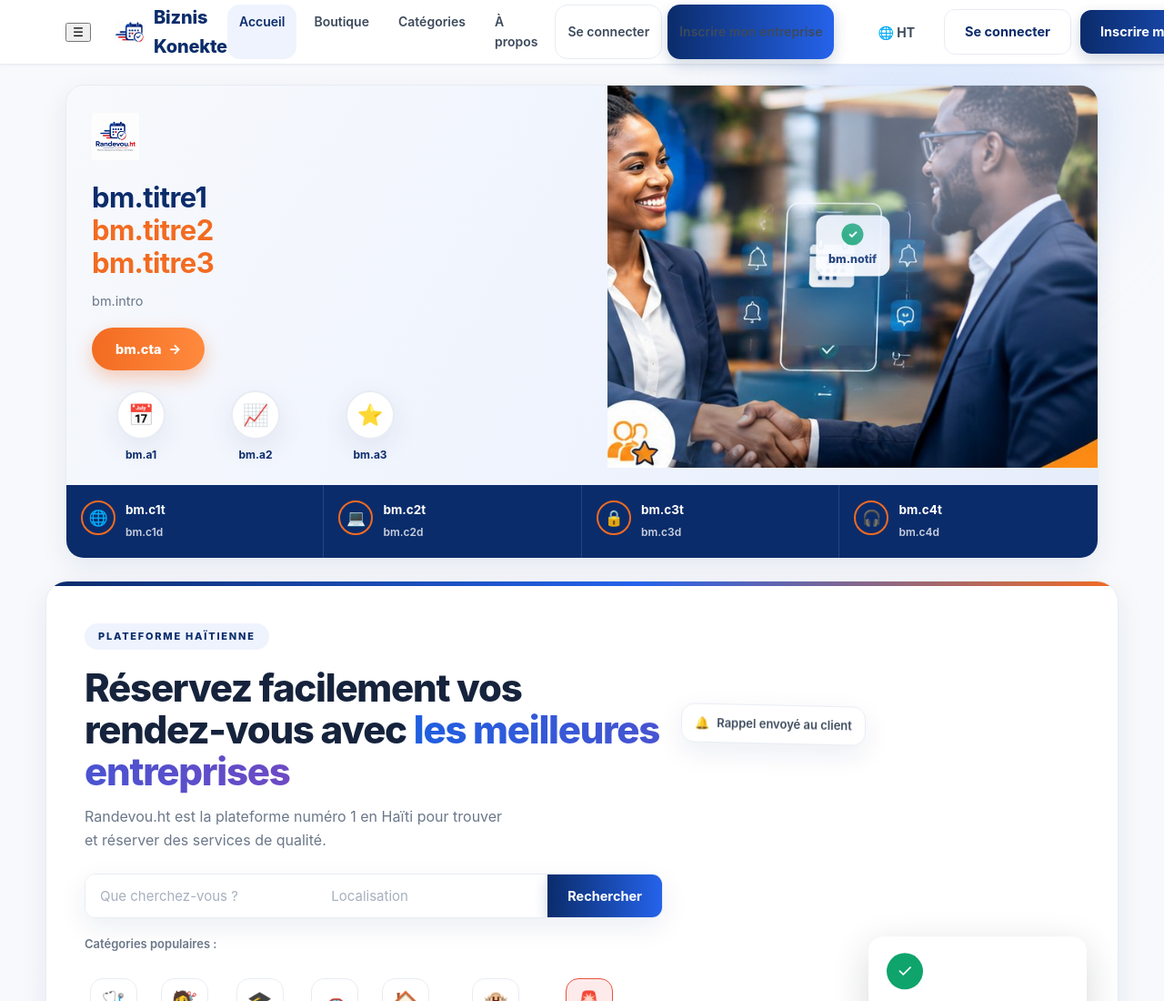
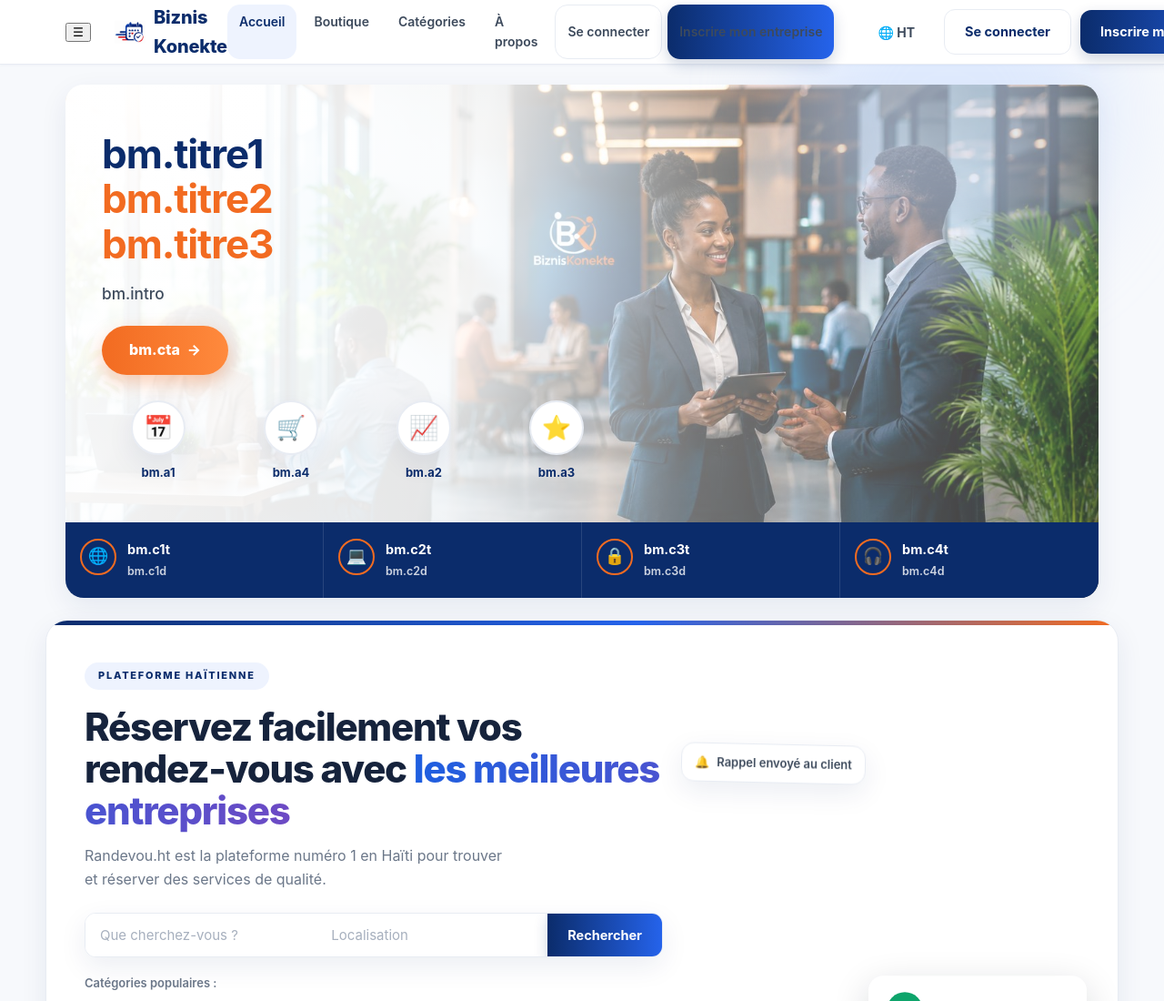
Before and after one commit to Michaeljacques-ht/ramdevou.ht, a website: page public/index.html in a window 1280 px wide. Shown: the top 1100 px of the page at 91% size. Drawn offline with Linux system fonts and the light colour scheme; no server answers.

Commit message:
Add files via upload

```diff
--- a/public/index.html
+++ b/public/index.html
@@ -10,57 +10,55 @@
 /* Héros : carte blanche à barre dégradée — signature EDUCA */
 .hero { padding: 22px 0 8px; position: relative; z-index: 0; }
 
-/* ---- Bannière de marque, entièrement en HTML pour rester traduisible ---- */
-.banniere-marque { position: relative; display: grid; grid-template-columns: 1.05fr .95fr;
-  background: linear-gradient(120deg, #F7F9FC 0%, #EEF3FE 58%, #E6EDFA 100%);
-  border: 1px solid var(--bordure); border-radius: 20px; overflow: hidden;
+/* ---- Bannière de marque : image en fond, textes en HTML traduisibles ---- */
+.banniere-marque { position: relative; border-radius: 20px; overflow: hidden;
   box-shadow: var(--ombre); margin-bottom: 24px; }
-.bm-texte { padding: 30px 28px 24px; align-self: center; }
-.bm-logo { height: 52px; width: auto; margin-bottom: 16px; }
-.bm-titre { font-size: clamp(21px, 2.5vw, 31px); line-height: 1.16; letter-spacing: -.02em; color: var(--marine); }
+/* La photo passe derrière, assombrie côté texte pour garder la lisibilité */
+.banniere-marque::before {
+  content: ''; position: absolute; inset: 0;
+  background: url('/banniere-fond.jpg') center 40% / cover no-repeat;
+}
+.banniere-marque::after {
+  content: ''; position: absolute; inset: 0;
+  background: linear-gradient(100deg, rgba(255,255,255,.96) 0%, rgba(255,255,255,.90) 38%, rgba(255,255,255,.45) 62%, rgba(255,255,255,.18) 100%);
+}
+.bm-texte { position: relative; z-index: 1; padding: 52px 40px 44px; max-width: 62%; }
+.bm-titre { font-size: clamp(28px, 3.5vw, 44px); line-height: 1.12; letter-spacing: -.025em; color: var(--marine); }
 .bm-titre span { display: block; }
 .bm-accent { color: var(--orange); }
-.bm-intro { color: var(--gris); font-size: 14.5px; margin: 12px 0 18px; max-width: 46ch; }
+.bm-intro { color: var(--texte); font-size: clamp(15px, 1.35vw, 18px); margin: 16px 0 22px; max-width: 48ch; font-weight: 500; }
 .bm-cta { background: linear-gradient(90deg, #F26B21, #FF8A3D); color: #fff; border-radius: 99px;
-  padding: 12px 26px; font-weight: 800; box-shadow: 0 8px 20px rgba(242,107,33,.32); }
+  padding: 14px 30px; font-weight: 800; font-size: 16px; box-shadow: 0 8px 20px rgba(242,107,33,.34); }
 .bm-cta:hover { transform: translateY(-1px); color: #fff; text-decoration: none; }
-.bm-atouts { display: flex; gap: 18px; margin-top: 22px; flex-wrap: wrap; }
-.bm-atout { display: flex; flex-direction: column; align-items: center; gap: 7px; width: 108px;
-  text-align: center; font-size: 12px; font-weight: 700; color: var(--marine); }
+.bm-atouts { display: flex; gap: 22px; margin-top: 28px; flex-wrap: wrap; }
+.bm-atout { display: flex; flex-direction: column; align-items: center; gap: 9px; width: 124px;
+  text-align: center; font-size: 13px; font-weight: 700; color: var(--marine); }
 .bm-atout:hover { text-decoration: none; }
-.bm-atout:hover .bm-rond { border-color: var(--orange); transform: translateY(-2px); }
-.bm-rond { width: 54px; height: 54px; border-radius: 50%; background: #fff; border: 2px solid var(--bordure);
-  display: grid; place-items: center; font-size: 23px; transition: .15s; box-shadow: var(--ombre); }
-/* Hauteur bornée : sans cela la photo étirait la bannière sur toute la page */
-.bm-photo { position: relative; min-height: 300px; max-height: 420px; overflow: hidden; }
-.bm-photo img { width: 100%; height: 100%; object-fit: cover; object-position: center 32%; display: block; }
-.bm-notif { position: absolute; left: 50%; top: 42%; transform: translate(-50%,-50%);
-  background: rgba(255,255,255,.94); border-radius: 12px; padding: 9px 14px; text-align: center;
-  font-size: 12.5px; font-weight: 800; color: var(--marine); box-shadow: 0 8px 22px rgba(11,44,107,.22); max-width: 62%; }
-.bm-check { display: block; width: 24px; height: 24px; margin: 0 auto 5px; border-radius: 50%;
-  background: var(--vert); color: #fff; line-height: 24px; }
-.bm-bandeau { grid-column: 1 / -1; background: var(--marine); display: grid;
-  grid-template-columns: repeat(4, 1fr); gap: 0; }
-.bm-carte { display: flex; align-items: flex-start; gap: 11px; padding: 17px 16px; color: #fff;
+.bm-atout:hover .bm-rond { border-color: var(--orange); transform: translateY(-3px); }
+.bm-rond { width: 60px; height: 60px; border-radius: 50%; background: #fff; border: 2px solid var(--bordure);
+  display: grid; place-items: center; font-size: 26px; transition: .15s; box-shadow: var(--ombre); }
+.bm-bandeau { position: relative; z-index: 1; background: var(--marine); display: grid;
+  grid-template-columns: repeat(4, 1fr); }
+.bm-carte { display: flex; align-items: flex-start; gap: 12px; padding: 18px 16px; color: #fff;
   border-right: 1px solid rgba(255,255,255,.12); }
 .bm-carte:last-child { border-right: 0; }
 .bm-carte:hover { background: rgba(255,255,255,.07); text-decoration: none; color: #fff; }
-.bm-ico { width: 38px; height: 38px; border-radius: 50%; border: 2px solid var(--orange);
-  display: grid; place-items: center; font-size: 17px; flex: none; }
-.bm-carte strong { display: block; font-size: 13.5px; }
-.bm-carte em { font-style: normal; font-size: 12px; opacity: .78; line-height: 1.4; }
+.bm-ico { width: 40px; height: 40px; border-radius: 50%; border: 2px solid var(--orange);
+  display: grid; place-items: center; font-size: 18px; flex: none; }
+.bm-carte strong { display: block; font-size: 14.5px; }
+.bm-carte em { font-style: normal; font-size: 12.5px; opacity: .8; line-height: 1.45; }
 @media (max-width: 900px) {
-  .banniere-marque { grid-template-columns: 1fr; }
-  .bm-photo { order: -1; min-height: 0; max-height: 210px; }
+  .bm-texte { max-width: 100%; padding: 34px 24px 30px; }
+  .banniere-marque::after { background: linear-gradient(180deg, rgba(255,255,255,.95) 0%, rgba(255,255,255,.88) 62%, rgba(255,255,255,.72) 100%); }
   .bm-bandeau { grid-template-columns: 1fr 1fr; }
   .bm-carte { border-bottom: 1px solid rgba(255,255,255,.12); }
 }
 @media (max-width: 560px) {
   .banniere-marque { border-radius: 14px; }
-  .bm-texte { padding: 22px 18px 18px; }
+  .bm-texte { padding: 26px 18px 22px; }
   .bm-bandeau { grid-template-columns: 1fr; }
-  .bm-atouts { gap: 10px; }
-  .bm-atout { width: 92px; font-size: 11.5px; }
+  .bm-atouts { gap: 12px; justify-content: center; }
+  .bm-atout { width: 46%; font-size: 12px; }
 }
 .hero-int {
   display: grid; grid-template-columns: 1.2fr .8fr; gap: 34px; align-items: center;
@@ -207,7 +205,6 @@
   <div class="conteneur">
     <div class="banniere-marque">
       <div class="bm-texte">
-        <img src="/logo.png" alt="Biznis Konekte" class="bm-logo">
         <h2 class="bm-titre">
           <span data-i18n="bm.titre1">La plateforme qui connecte</span>
           <span class="bm-accent" data-i18n="bm.titre2">clients et entreprises,</span>
@@ -218,15 +215,13 @@
         <div class="bm-atouts">
           <a class="bm-atout" href="#categories-resultats">
             <span class="bm-rond">📅</span><span data-i18n="bm.a1">Rendez-vous simples et rapides</span></a>
+          <a class="bm-atout" href="/boutique.html">
+            <span class="bm-rond">🛒</span><span data-i18n="bm.a4">Acheter en ligne plus facilement</span></a>
           <a class="bm-atout" href="/inscription.html">
             <span class="bm-rond">📈</span><span data-i18n="bm.a2">Productivité accrue</span></a>
-          <a class="bm-atout" href="/boutique.html">
+          <a class="bm-atout" href="#apropos">
             <span class="bm-rond">⭐</span><span data-i18n="bm.a3">Meilleure expérience client</span></a>
         </div>
-      </div>
-      <div class="bm-photo">
-        <img src="/banniere-photo.jpg" alt="" width="774" height="500">
-        <div class="bm-notif"><span class="bm-check">✓</span><span data-i18n="bm.notif">Rendez-vous confirmé !</span></div>
       </div>
       <div class="bm-bandeau">
         <a class="bm-carte" href="#categories">
@@ -246,7 +241,7 @@
           <span><strong data-i18n="bm.c4t">Support dédié</strong>
           <em data-i18n="bm.c4d">Une équipe professionnelle toujours là pour vous aider.</em></span></a>
       </div>
-    </div><!DOCTYPE html>
+    </div>
   </div>
   <div class="bulle bulle-1"></div>
   <div class="bulle bulle-2"></div>
--- a/public/sw.js
+++ b/public/sw.js
@@ -1,5 +1,5 @@
 // Biznis Konekte — Service Worker (requis pour PWA / Play Store)
-const CACHE = 'biznis-v8';
+const CACHE = 'biznis-v9';
 const STATIQUES = [
   '/style.css',
   '/app.js',
--- a/public/translations.js
+++ b/public/translations.js
@@ -9,7 +9,7 @@
     'bm.a1': 'Rendez-vous simples et rapides',
     'bm.a2': 'Productivité accrue',
     'bm.a3': 'Meilleure expérience client',
-    'bm.notif': 'Rendez-vous confirmé !',
+    'bm.a4': 'Acheter en ligne plus facilement',
     'bm.c1t': 'Plateforme complète',
     'bm.c1d': "Tout ce dont votre entreprise a besoin, au même endroit.",
     'bm.c2t': 'Temps et ressources',
@@ -307,7 +307,7 @@
     'bm.a1': 'Randevou senp e rapid',
     'bm.a2': 'Ogmante pwodiktivite',
     'bm.a3': 'Pi bon eksperyans kliyan',
-    'bm.notif': 'Randevou konfime !',
+    'bm.a4': 'Achte an liy pi fasil',
     'bm.c1t': 'Platfòm total',
     'bm.c1d': 'Tout sa biznis ou bezwen, nan yon sèl platfòm.',
     'bm.c2t': 'Tan ak resous',
```
Also changed, not shown: public/banniere-fond.jpg (added).
